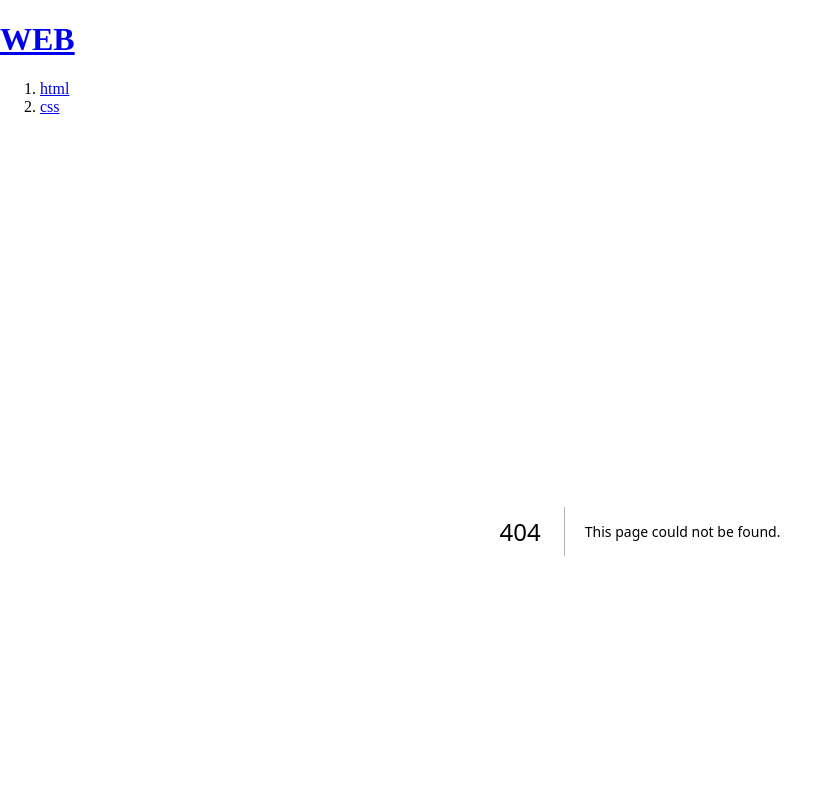
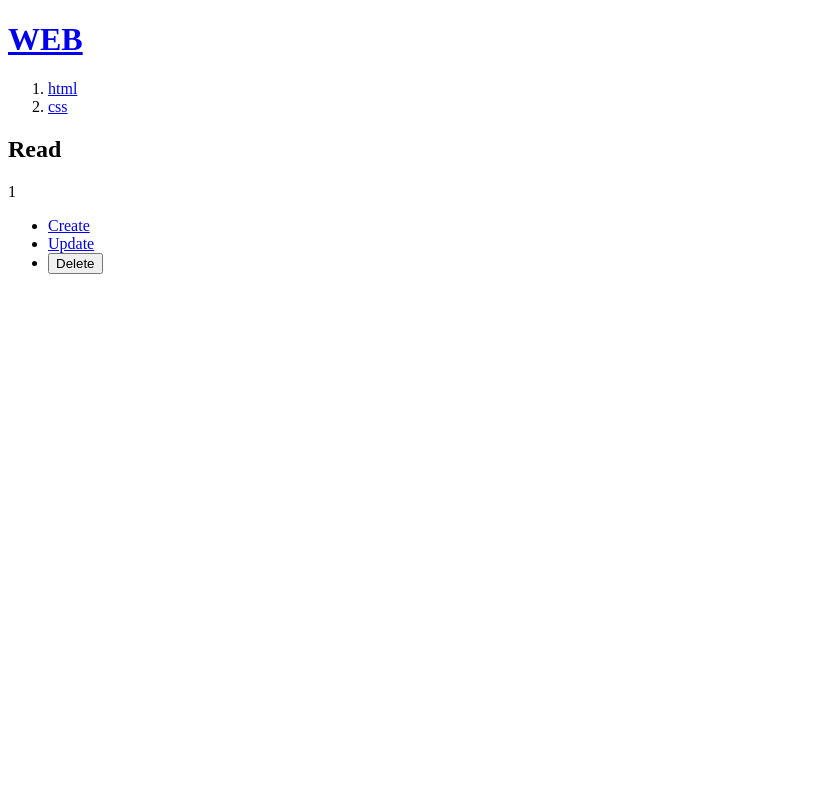
Before and after one commit to juniahn-dev/egoing-nextjs, a Next.js app: page /read/1 in a window 1280 px wide. Before the commit this address had no page. Shown: the top 800 px of the page, without its empty margins (0-839 px from the left). Built offline with nearby package versions, Linux system fonts and the light colour scheme.

Commit message:
[chore] Add create, read route page

```diff
--- /dev/null
+++ b/src/app/create/page.js
@@ -0,0 +1,5 @@
+export default function Create() {
+  return (
+    <>Create!!</>
+  );
+}
--- /dev/null
+++ b/src/app/read/[id]/page.js
@@ -0,0 +1,8 @@
+export default function Read(props) {
+  return (
+    <>
+      <h2>Read</h2>
+      {props.params.id}
+    </>
+  );
+}
```
